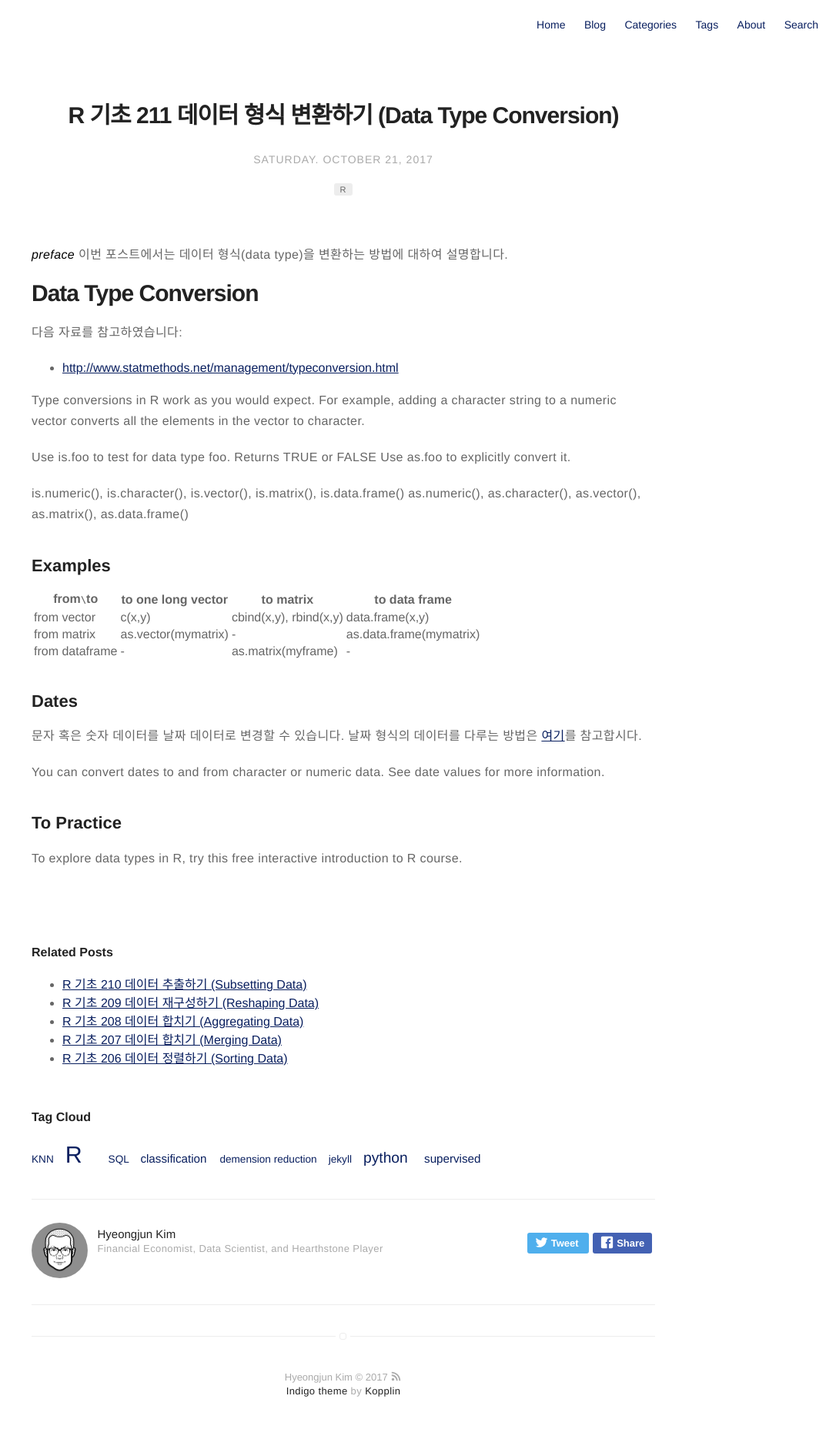
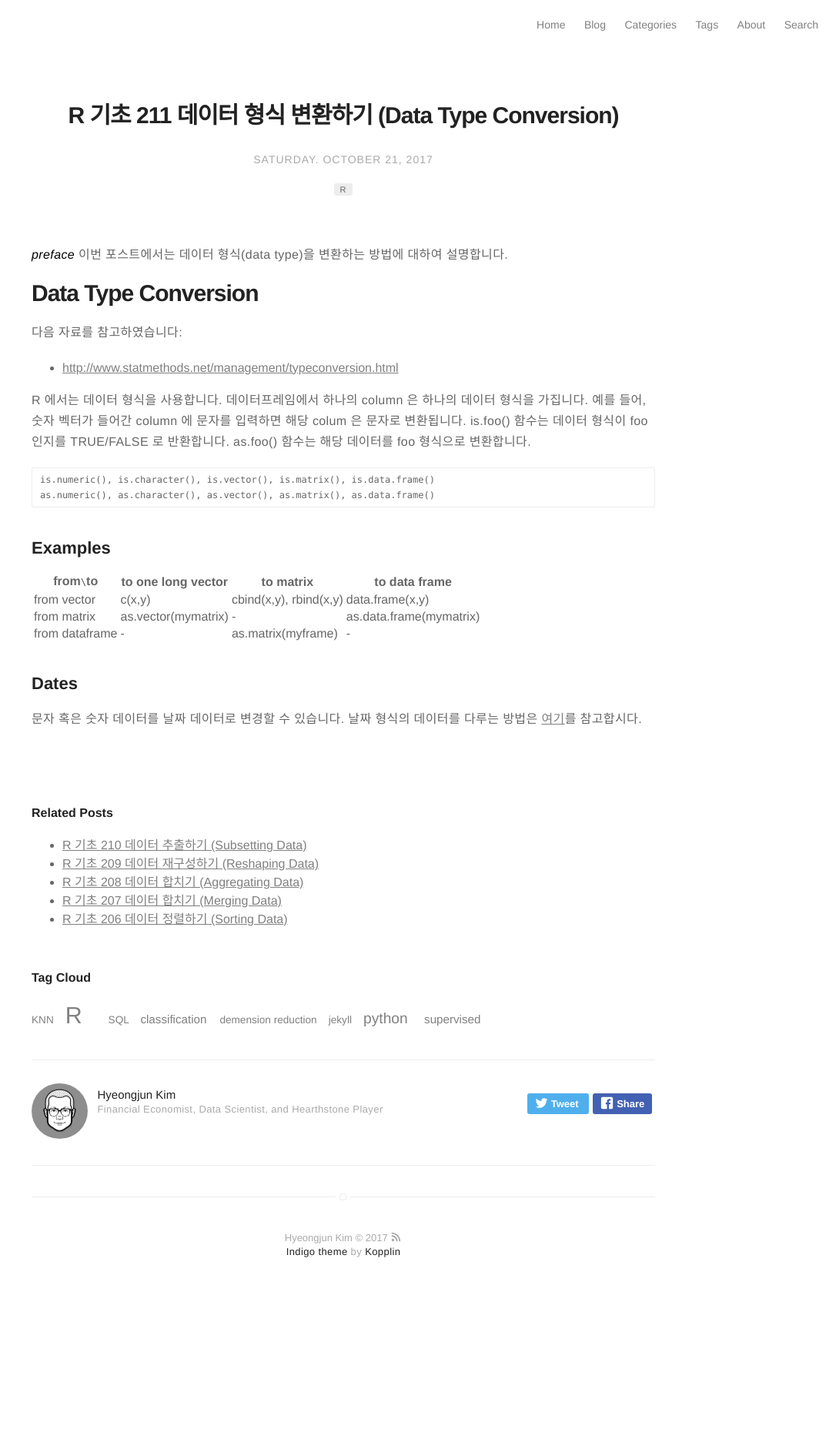
Before and after one commit to Dr-HKim/Dr-HKim.github.io, a Jekyll site: the page built from _posts/2017-10-21-R-211-Data-Type-Conversion.md, in a window 1280 px wide. Shown: the whole page at 77% size, without its empty margins (194-1280 px from the left). Built offline with Jekyll 4.4.1, drawn with Linux system fonts in a browser that asks for light colours; after the commit the page ends 1697 px from its top, so only the background shows below that.

Commit message:
minor changes

````diff
--- a/_posts/2017-10-21-R-211-Data-Type-Conversion.md
+++ b/_posts/2017-10-21-R-211-Data-Type-Conversion.md
@@ -16,13 +16,12 @@ author: hkim
 다음 자료를 참고하였습니다:
 - [http://www.statmethods.net/management/typeconversion.html](http://www.statmethods.net/management/typeconversion.html)
 
-Type conversions in R work as you would expect. For example, adding a character string to a numeric vector converts all the elements in the vector to character.
+R 에서는 데이터 형식을 사용합니다. 데이터프레임에서 하나의 column 은 하나의 데이터 형식을 가집니다. 예를 들어, 숫자 벡터가 들어간 column 에 문자를 입력하면 해당 colum 은 문자로 변환됩니다. is.foo() 함수는 데이터 형식이 foo 인지를 TRUE/FALSE 로 반환합니다. as.foo() 함수는 해당 데이터를 foo 형식으로 변환합니다.
 
-Use is.foo to test for data type foo. Returns TRUE or FALSE
-Use as.foo to explicitly convert it.
-
+```
 is.numeric(), is.character(), is.vector(), is.matrix(), is.data.frame()
 as.numeric(), as.character(), as.vector(), as.matrix(), as.data.frame()
+```
 
 ## Examples
 
@@ -34,10 +33,4 @@ from dataframe | -                   | as.matrix(myframe)     | -
 
 ## Dates
 
-문자 혹은 숫자 데이터를 날짜 데이터로 변경할 수 있습니다. 날짜 형식의 데이터를 다루는 방법은 [여기](https://yui7890.github.io/r%20for%20beginners/2017/10/01/R-110-Date-Values/)를 참고합시다.
-
-You can convert dates to and from character or numeric data. See date values for more information.
-
-## To Practice
-
-To explore data types in R, try this free interactive introduction to R course.
+문자 혹은 숫자 데이터를 날짜 데이터로 변경할 수 있습니다. 날짜 형식의 데이터를 다루는 방법은 [여기](https://dr-hkim.github.io/r%20for%20beginners/2017/10/10/R-110-Date-Values/)를 참고합시다.
--- a/_sass/base/variables.sass
+++ b/_sass/base/variables.sass
@@ -4,7 +4,7 @@ $fontMonospace: "Consolas", Liberation Mono, Menlo, Courier, monospace
 $alpha: #666
 $beta: #222
 $gama: #aaa
-$delta: #091f5f
+$delta: #808080
 $epsilon: #ededed
 
 $mobile: "only screen and (max-width: 400px)"
````
